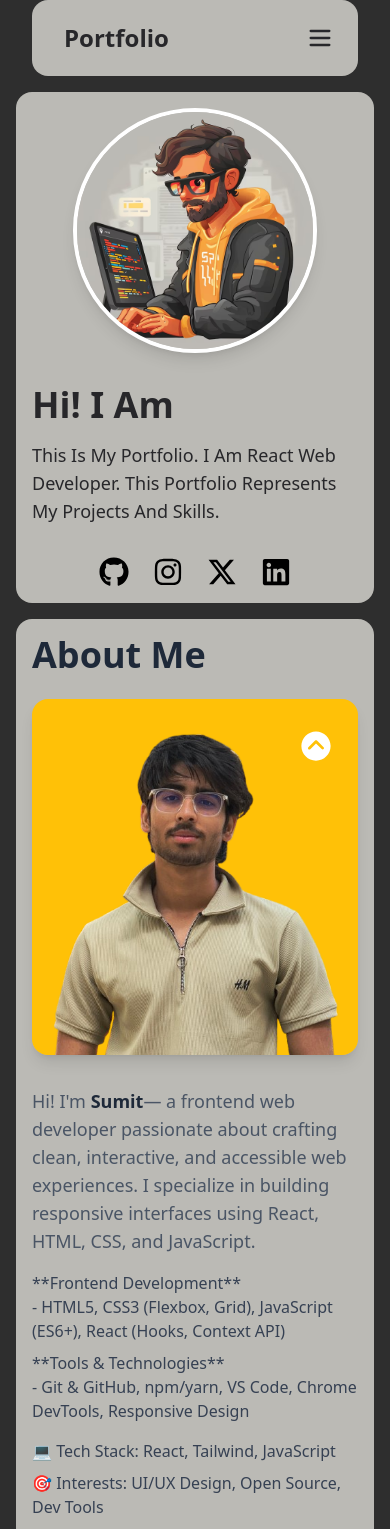
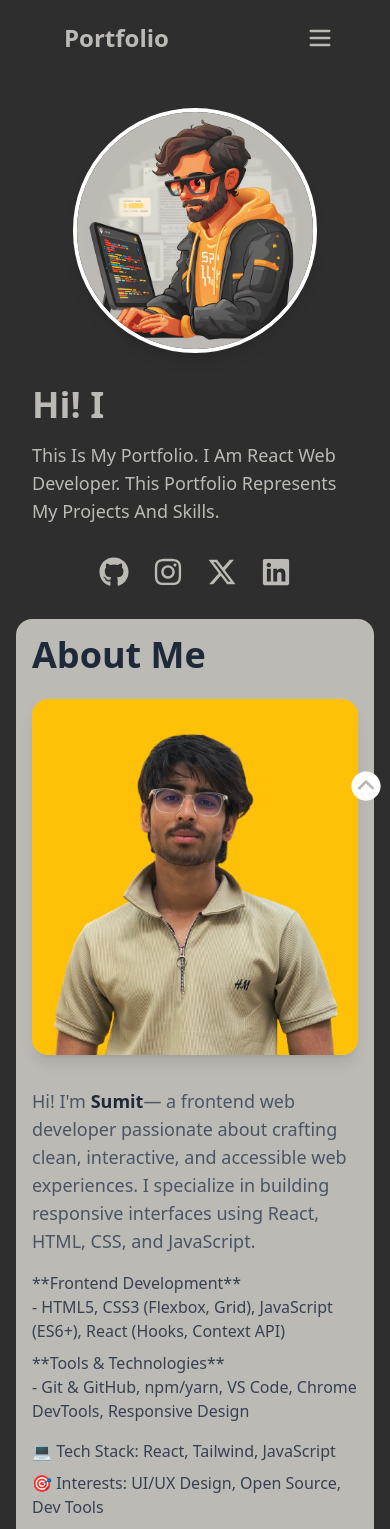
Before and after one commit to Sumit-004/Portfolio, a React (Vite) app: page / in a window 390 px wide. Shown: the top 1529 px of the page. Built offline with nearby package versions, Linux system fonts and the light colour scheme.

Commit message:
User changes

```diff
--- a/package.json
+++ b/package.json
@@ -15,6 +15,7 @@
     "@fortawesome/free-regular-svg-icons": "^6.7.2",
     "@fortawesome/free-solid-svg-icons": "^6.7.2",
     "@fortawesome/react-fontawesome": "^0.2.2",
+    "aos": "^2.3.4",
     "framer-motion": "^12.6.5",
     "lucide-react": "^0.487.0",
     "react": "^19.0.0",
--- a/src/components/About.jsx
+++ b/src/components/About.jsx
@@ -2,26 +2,23 @@ import React from 'react'
 import img from '../assets/mypic.png'
 
 
-const style = {
-  backgroundColor: "#bbbab5",
-}
 
 const About = () => {
   return (
 
 
-    <section style={style} className="min-h-[400px] md:min-h-[500px] mx-4 my-4 md:m-[2rem] md:mr-8 rounded-2xl p-4 gap-8 md:gap-4" id="About">
+    <section className="bg-[#bbbab5] min-h-[400px] md:min-h-[500px] mx-4 my-4 md:m-[2rem] md:mr-8 rounded-2xl p-4 gap-8 md:gap-4" id="About">
       <div className="max-w-5xl mx-auto">
         <h2 className="text-4xl font-bold mb-6 text-gray-800">About Me</h2>
         <div className="grid md:grid-cols-2 gap-8 items-center">
-          <div className="w-full h-full">
+          <div className="w-full h-full" data-aos='fade-right' data-aos-duration='2000'>
             <img
-              src= {img} // Replace with your image path
+              src= {img}
               alt="Profile"
               className="rounded-2xl shadow-lg w-full h-auto"
             />
           </div>
-          <div>
+          <div  data-aos='fade-left' data-aos-duration='2000'>
             <p className="text-lg text-gray-600 mb-4">
               Hi! I'm <span className="font-semibold text-gray-800">Sumit</span>— a frontend web developer passionate about crafting clean, interactive, and accessible web experiences. I specialize in building responsive interfaces using React, HTML, CSS, and JavaScript.
             </p>
--- a/src/components/Footer.jsx
+++ b/src/components/Footer.jsx
@@ -8,12 +8,20 @@ import { IoIosMail } from "react-icons/io";
 import { IoIosArrowDropupCircle } from "react-icons/io";
 
 
+  const scrollToTop = () => {
+    window.scrollTo({
+      top: 0,
+      behavior: 'smooth'
+    });
+  };
+
+
 const Footer = () => {
   return (
     <>
       <div id="Footer" className='flex flex-col md:flex-row items-center justify-center mt-20 text-white bg-neutral-700 min-h-[24rem] py-8'>
         <div className='w-full md:w-4/7 flex items-center justify-center p-4'>
-          <div className='w-full md:w-3/4 h-auto text-gray-700 bg-gray-300 p-4 md:p-7 rounded-xl'>
+          <div className='w-full md:w-3/4 h-auto text-gray-700 bg-[#bbbab5]  p-4 md:p-7 rounded-xl'>
             <h1 className='text-2xl md:text-4xl font-bold flex justify-center'>Contact</h1>
             <p className='text-base md:text-xl mt-4 md:mt-8 flex items-center gap-3'><MdLocalPhone />Phone: +91 9520410011</p>
             <p className='text-base md:text-xl mt-2 flex items-center gap-3'><IoIosMail />E-mail: sh.sumit2004@gmail.com</p>
@@ -27,14 +35,8 @@ const Footer = () => {
           </div>
         </div>
 
-        <div id="form" className='w-full md:w-3/7 mt-8 md:mt-0 md:border-l-3'>
-          <div className='h-auto w-full md:w-2/3 bg-gray-300 text-neutral-900 md:ml-12 rounded-2xl p-4 md:p-6 mx-auto'>
-            {/* <form action="https://formspree.io/f/xgvarbkp" method='POST'>
-           <input type="text" placeholder='Enter Your Comment....' required />
-           <input type="email" placeholder='Enter Your E-mail' required/>
-            <textarea placeholder="Leave a comment..." id="comment" className='overflow-hidden p-3 w-full min-h-[120px]' required></textarea>
-            <button type='button' className='flex items-center justify-center px-4 py-2 mt-3 rounded-2xl bg-violet-700 text-base md:text-xl text-white hover:bg-violet-500 cursor-pointer'>Send</button>
-            </form> */}
+        <div id="form" className='p-4 w-full md:w-3/7 mt-8 md:mt-0 md:border-l-3'>
+          <div className='h-auto w-full md:w-2/3 bg-[#bbbab5]  text-neutral-900 md:ml-12 rounded-2xl p-4 md:p-6 mx-auto'>
 
             <form action='https://formspree.io/f/mgvarbgy' method='POST' className="space-y-4">
               <div className='flex flex-col md:flex-row md:gap-4 space-y-4 md:space-y-0'>
@@ -66,9 +68,9 @@ const Footer = () => {
             </form>
           </div>
         </div>
-        <p className='fixed bottom-20 right-14 text-4xl text-white'>
+        <p className='fixed md:bottom-20 bottom-10 md:right-14 right-1.5 text-4xl text-white'>
 
-          <a className='hover:text-amber-200 scroll-smooth ' href="Arrow"> <IoIosArrowDropupCircle /> </a>
+          <h2 className='hover:text-gray-400 transition-all cursor-pointer' onClick={scrollToTop}><IoIosArrowDropupCircle /></h2>
 
         </p>
       </div>
--- a/src/components/Header.jsx
+++ b/src/components/Header.jsx
@@ -24,22 +24,23 @@ const Header = () => {
     }
 
     return (
-        <header id="Arrow" className="bg-[#bbbab5] rounded-2xl text-zinc-800 flex items-center justify-between p-4 md:p-0 mx-8 md:h-25 relative">
+        <header id="Arrow" className=" rounded-2xl text-[#bbbab5] flex items-center justify-between p-4 md:p-0 mx-8 md:h-25 relative">
             <h1 className='text-2xl md:text-4xl font-bold ml-4 md:ml-20'>Portfolio</h1>
 
-            {/* Desktop Navigation */}
+
             <nav className="hidden md:block">
-                <ul className='flex gap-8 text-xl items-center mr-20'>
-                    <li><a className='flex items-center gap-3 hover:text-gray-600' href="#About"><User />About Me</a></li>
-                    <li><a className='flex items-center gap-3 hover:text-gray-600' href="#Skills"><CodeXml />Skills</a></li>
-                    <li><a className='flex items-center gap-3 hover:text-gray-600' href="#Projects"><FolderOpenDot />Projects</a></li>
-                    <li><a className='flex items-center gap-3 hover:text-gray-600' href="#Footer"><Phone />Contact</a></li>
+                <ul className='flex gap-8 text-xl items-center mr-20' data-aos="fade-left"
+                data-aos-duration="2000">
+                    <li><a className='flex items-center gap-3 pb-2 md:hover:border-b-3 transition-all border-[#bbbab5]' href="#About"><User />About Me</a></li>
+                    <li><a className='flex items-center gap-3 pb-2 md:hover:border-b-3 transition-all border-[#bbbab5]' href="#Skills"><CodeXml />Skills</a></li>
+                    <li><a className='flex items-center gap-3 pb-2 md:hover:border-b-3 transition-all border-[#bbbab5]' href="#Projects"><FolderOpenDot />Projects</a></li>
+                    <li><a className='flex items-center gap-3 pb-2 md:hover:border-b-3 transition-all border-[#bbbab5]' href="#Footer"><Phone />Contact</a></li>
                 </ul>
             </nav>
 
-            {/* Mobile Menu Button */}
+
             <button
-                className="md:hidden p-2"
+                className="md:hidden p-2 cursor-pointer"
                 onClick={toggleMenu}
                 aria-label="Toggle menu"
             >
@@ -49,11 +50,11 @@ const Header = () => {
             {/* Mobile Dropdown Menu */}
             {isMobile && isMenuOpen && (
                 <div className="absolute top-full left-0 right-0 bg-[#bbbab5] rounded-b-2xl shadow-lg z-10">
-                    <ul className="flex flex-col gap-4 p-4 text-xl">
-                        <li><a className='flex items-center gap-3 hover:text-gray-600 hover:underline' href="" onClick={toggleMenu}><User />About Me</a></li>
-                        <li><a className='flex items-center gap-3 hover:text-gray-600' href="#Skills" onClick={toggleMenu}><Atom />Skills</a></li>
-                        <li><a className='flex items-center gap-3 hover:text-gray-600' href="#Projects" onClick={toggleMenu}><FolderOpenDot />Projects</a></li>
-                        <li><a className='flex items-center gap-3 hover:text-gray-600' href="#Footer" onClick={toggleMenu}><Phone />Contact</a></li>
+                    <ul className="flex flex-col gap-4 p-4 text-xl text-gray-800">
+                        <li><a className='flex items-center gap-3 hover:underline transition-all' href="" onClick={toggleMenu}><User />About Me</a></li>
+                        <li><a className='flex items-center gap-3 hover:underline transition-all' href="#Skills" onClick={toggleMenu}><Atom />Skills</a></li>
+                        <li><a className='flex items-center gap-3 hover:underline transition-all' href="#Projects" onClick={toggleMenu}><FolderOpenDot />Projects</a></li>
+                        <li><a className='flex items-center gap-3 hover:underline transition-all' href="#Footer" onClick={toggleMenu}><Phone />Contact</a></li>
                     </ul>
                 </div>
             )}
--- a/src/components/Menu.jsx
+++ b/src/components/Menu.jsx
@@ -6,15 +6,13 @@ import { FaXTwitter } from "react-icons/fa6";
 import { FaInstagram } from "react-icons/fa";
 import { FaLinkedin } from "react-icons/fa";
 
-const style = {
-    backgroundColor: "#bbbab5",
-}
 
 const Menu = () => {
     return (
         <>
-            <div style={style} className='my-4 min-h-[400px] md:min-h-[500px] mx-4 md:m-[2rem] md:mr-8 rounded-2xl flex flex-col md:flex-row justify-center md:justify-evenly items-center p-4 gap-8 md:gap-4'>
-                <div className='w-full md:w-1/2 lg:w-1/3 text-zinc-800 order-2 md:order-1'>
+            <div className=' my-4 min-h-[400px] md:min-h-[500px] mx-4 md:m-[2rem] md:mr-8 rounded-2xl flex flex-col md:flex-row justify-center md:justify-evenly items-center p-4 gap-8 md:gap-4'>
+                <div className='w-full md:w-1/2 lg:w-1/3 text-[#bbbab5] order-2 md:order-1' data-aos="fade-right"
+                data-aos-duration="2000">
                     <h1 className='text-4xl sm:text-5xl md:text-6xl font-bold'>
                         <TextChange />
                     </h1>
@@ -23,7 +21,8 @@ const Menu = () => {
                     </p>
                 </div>
 
-                <div className='w-3/4 sm:w-1/2 md:w-1/3 flex justify-center order-1 md:order-2'>
+                <div className='w-3/4 sm:w-1/2 md:w-1/3 flex justify-center order-1 md:order-2' data-aos="fade-left"
+                data-aos-duration="2000">
                     <img
                         src={img}
                         alt="Profile"
@@ -32,11 +31,11 @@ const Menu = () => {
                 </div>
 
                 <div className='w-full md:w-auto flex md:items-center justify-center md:justify-end order-3'>
-                    <div id="contact" className='text-3xl md:text-4xl flex flex-row md:flex-col gap-6 md:gap-10'>
-                        <h2><a className='hover:text-gray-800' href="https://github.com/Sumit-004"><FaGithub /></a></h2>
-                        <h2><a className='hover:text-red-600' href="https://www.instagram.com/im_sumit004?igsh=azJxcjl5NWlraDRt"><FaInstagram /></a></h2>
-                        <h2><a className='hover:text-gray-800' href=""><FaXTwitter /></a></h2>
-                        <h2><a className='hover:text-blue-800' href=""><FaLinkedin /></a></h2>
+                    <div id="contact" className='text-3xl text-[#bbbab5] md:text-4xl flex flex-row md:flex-col gap-6 md:gap-10'>
+                        <h2><a className='hover:text-black transition-all' href="https://github.com/Sumit-004"><FaGithub /></a></h2>
+                        <h2><a className='hover:text-red-600 transition-all' href="https://www.instagram.com/im_sumit004?igsh=azJxcjl5NWlraDRt"><FaInstagram /></a></h2>
+                        <h2><a className='hover:text-black transition-all' href=""><FaXTwitter /></a></h2>
+                        <h2><a className='hover:text-blue-800 transition-all' href=""><FaLinkedin /></a></h2>
                     </div>
                 </div>
             </div>
--- a/src/components/Skills.jsx
+++ b/src/components/Skills.jsx
@@ -11,7 +11,8 @@ import { SiTailwindcss } from "react-icons/si";
 const Skills = () => {
   return (
 
-    <div id="Skills" className='ml-8 m-[2rem] flex flex-col md:flex-col items-center justify-center md:h-dvh h-auto md:ml-8 md:m-[2rem]'>
+    <div id="Skills" className='m-[1rem] flex flex-col md:flex-col items-center justify-center md:h-dvh h-auto md:ml-8 md:m-[2rem] p-4'>
+      <h2 className="text-4xl font-bold mb-6 text-zinc-200">Skills</h2>
       <div className="w-full md:w-1/2 md:h-dvh mt-20 md:mt-20">
         <div className='flex flex-col md:flex-row md:items-center md:justify-center gap-8 md:gap-14'>
           <h4 className='font-bold text-gray-100 text-4xl md:text-4xl sm:6xl flex items-center gap-2'><FaHtml5 className='text-red-800' />HTML</h4>
--- a/src/index.css
+++ b/src/index.css
@@ -3,6 +3,7 @@
 *{
     font-family:'Lucida Grande',;
     scroll-behavior: smooth;
+    box-sizing: border-box;
 }
 body{
     background-color: #2E2E2E;
@@ -11,14 +12,7 @@ body{
     scroll-behavior: smooth;
 
 }
-/* #Project{
-    margin-left: 2rem;
-    object-fit: cover;
-    width: 95%;
-    height: 100vh;
-    /* opacity: 50%; */
-    /* background-image: url(./assets/header.png); }
-*/
+
 #Skills{
     position: relative;
     z-index: 1;
@@ -30,9 +24,8 @@ body{
     inset: 0;
     background-image: url(./assets/bgImg.webp);
     background-size: cover;
+    object-fit: cover;
     border-radius: 1rem;
     opacity: 50%;
     z-index: -1;
   }
-
-  /* bg-[url(./assets/bgImg.webp)]  */
```
Also changed, not shown: src/App.jsx (+7 -1 lines), src/components/Projects.jsx (+26 -24 lines), src/assets/logo1.png (added), 1 other file (tests, documents, lock files or other folders).
